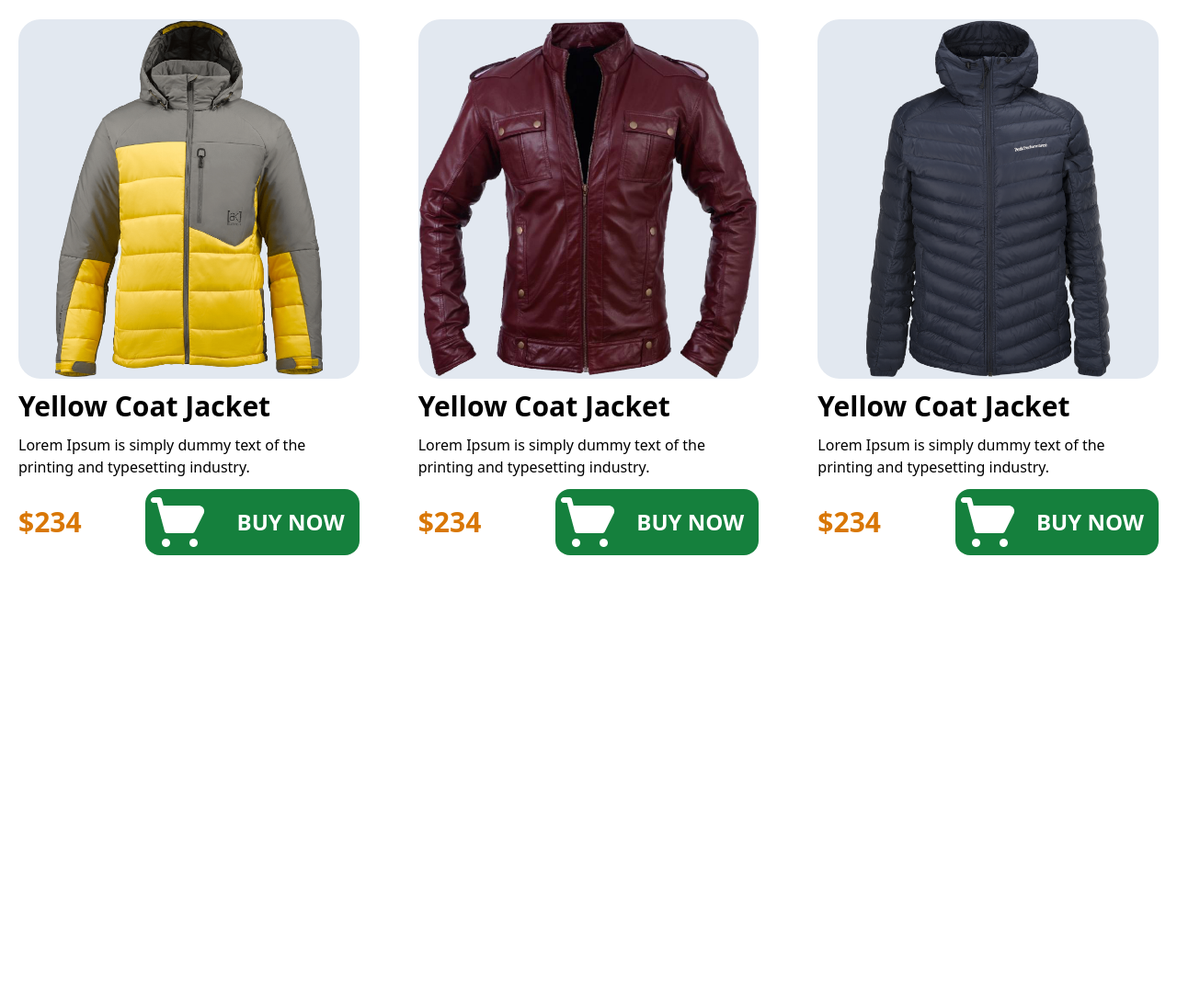
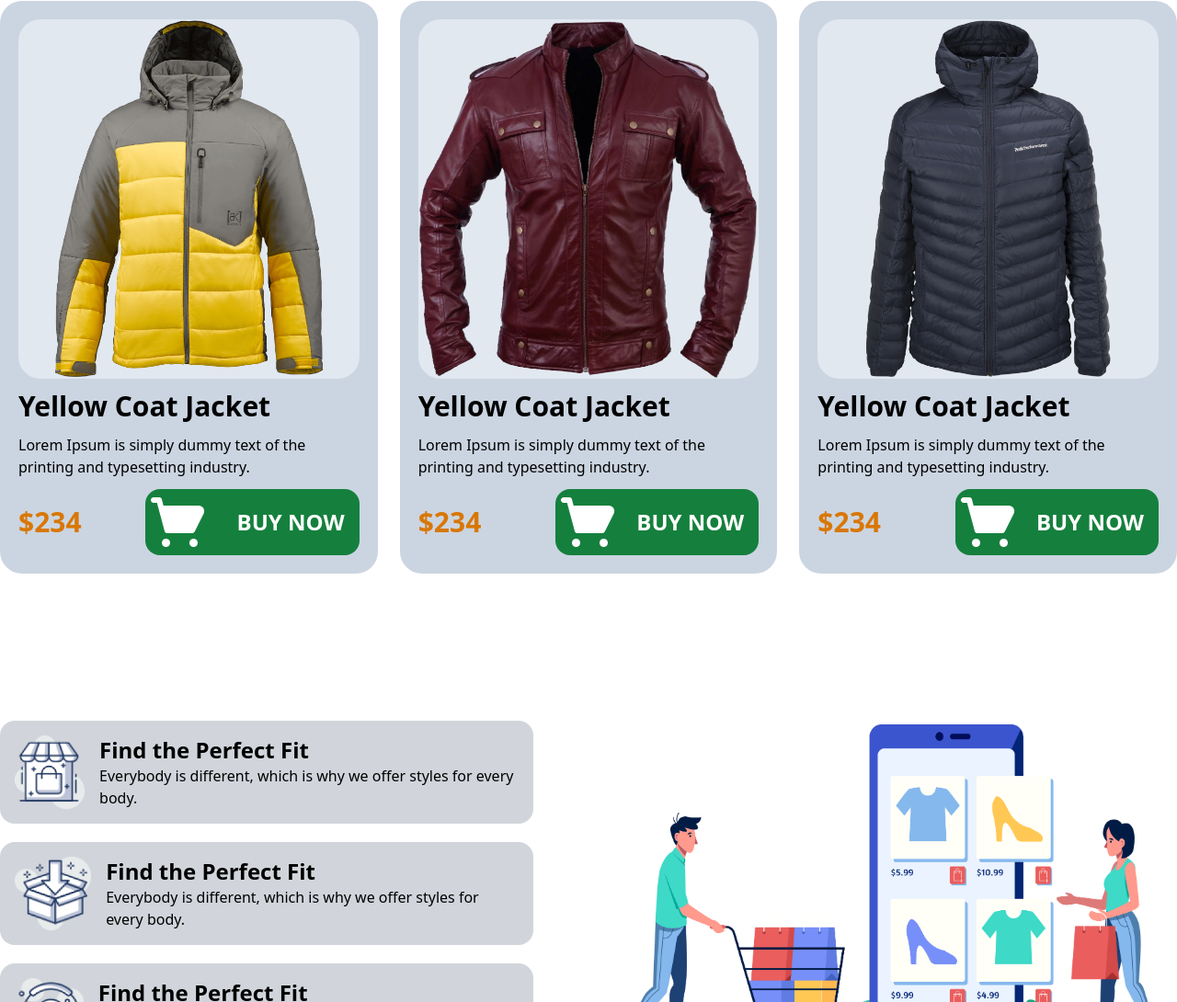
Before and after one commit to abdullahalay/penguin, a plain HTML site: page index.html in a window 1280 px wide. Shown: the part 1710-2800 px from the top of the page at 92% size. Before the commit the page ends 2334 px from the top, so only its background shows below. Drawn offline with nearby package versions, Linux system fonts and the light colour scheme.

Commit message:
second commit

```diff
--- a/index.html
+++ b/index.html
@@ -53,7 +53,7 @@
         <section class="mx-auto">
             <h3 class="text-5xl font-bold text-center mt-10 mb-10">WOMAN JACKET</h3>
              <div class="grid  grid-cols-3 gap-6">
-             <div class="p-5 rounded-3xl space-y-3 shadow-zinc-950">
+             <div class="p-5 rounded-3xl space-y-3 shadow-zinc-950  bg-slate-300">
                 <img class="rounded-3xl bg-slate-200" src="/images/jacket-1.png" alt="">
                 <h1  class="text-3xl  font-semibold">Yellow Coat Jacket</h1>
                 <p>Lorem Ipsum is simply dummy text of the
@@ -69,7 +69,7 @@
                     </button>
                     </div>
              </div>
-             <div class="p-5 rounded-3xl space-y-3">
+             <div class="p-5 rounded-3xl space-y-3  bg-slate-300">
                 <img class="rounded-3xl bg-slate-200" src="/images/jacket-2.png" alt="">
                 <h1  class="text-3xl  font-semibold">Yellow Coat Jacket</h1>
                 <p>Lorem Ipsum is simply dummy text of the
@@ -85,7 +85,7 @@
                     </button>
                     </div>
              </div>
-             <div class="p-5 rounded-3xl space-y-3">
+             <div class="p-5 rounded-3xl space-y-3  bg-slate-300">
                 <img class="rounded-3xl bg-slate-200" src="/images/jacket-3.png" alt="">
                 <h1 class="text-3xl  font-semibold">Yellow Coat Jacket</h1>
                 <p>Lorem Ipsum is simply dummy text of the
@@ -106,7 +106,7 @@
         <section class="mx-auto">
             <h3 class="text-5xl font-bold text-center mt-10 mb-10">MAN JACKET</h3>
              <div class="grid  grid-cols-3 gap-6">
-             <div class="p-5 rounded-3xl space-y-3 shadow-zinc-950">
+             <div class="p-5 rounded-3xl space-y-3 shadow-zinc-950  bg-slate-300">
                 <img class="rounded-3xl bg-slate-200" src="/images/jacket-4.png" alt="">
                 <h1  class="text-3xl  font-semibold">Yellow Coat Jacket</h1>
                 <p>Lorem Ipsum is simply dummy text of the
@@ -122,7 +122,7 @@
                     </button>
                     </div>
              </div>
-             <div class="p-5 rounded-3xl space-y-3">
+             <div class="p-5 rounded-3xl space-y-3 bg-slate-300">
                 <img class="rounded-3xl bg-slate-200" src="/images/jacket-5.png" alt="">
                 <h1  class="text-3xl  font-semibold">Yellow Coat Jacket</h1>
                 <p>Lorem Ipsum is simply dummy text of the
@@ -138,7 +138,7 @@
                     </button>
                     </div>
              </div>
-             <div class="p-5 rounded-3xl space-y-3">
+             <div class="p-5 rounded-3xl space-y-3  bg-slate-300">
                 <img class="rounded-3xl bg-slate-200" src="/images/jacket-6.png" alt="">
                 <h1 class="text-3xl  font-semibold">Yellow Coat Jacket</h1>
                 <p>Lorem Ipsum is simply dummy text of the
@@ -156,6 +156,52 @@
              </div>
         </section>
 
+        <section class="mt-40">
+
+            <div class="flex content-between items-center space-x-20  ">
+
+              <div class="space-y-5">
+
+                <div class="flex content-center items-center rounded-2xl bg-gray-300 p-4 max-h-40">
+                    <img class="max-h-20" src="icons/house.png" alt="">
+                    <div class="ml-4">
+                        <h1 class="font-semibold text-2xl">Find the Perfect Fit</h1>
+                        <p>Everybody is different, which is why we
+
+                            offer styles for every body.</p>
+                    </div>
+
+                </div>
+                <div class="flex content-center items-center rounded-2xl p-4 bg-gray-300 max-h-40">
+                    <img class="max-h-20" src="icons/box.png" alt="">
+                    <div class="space-x-4">
+                        <h1 class="ml-4 font-semibold text-2xl">Find the Perfect Fit</h1>
+                        <p>Everybody is different, which is why we
+
+                            offer styles for every body.</p>
+                    </div>
+
+                </div>
+                <div class="flex content-center items-center rounded-2xl p-4 bg-gray-300 max-h-40">
+                    <img  class="max-h-20" src="icons/question.png" alt="">
+                    <div class="space-x-4">
+                        <h1 class="ml-4 font-semibold text-2xl">Find the Perfect Fit</h1>
+                        <p>Everybody is different, which is why we
+
+                            offer styles for every body.</p>
+                    </div>
+
+                </div>
+
+              </div>
+
+              <div class="right-side">
+                <img class="max-w-[620px]" src="images/shopping.png" alt="">
+              </div>
+            </div>
+
+        </section>
+
     </main>
     <footer>
 
```
Also changed, not shown: tailwind.config.js (added, +8 -0 lines).
